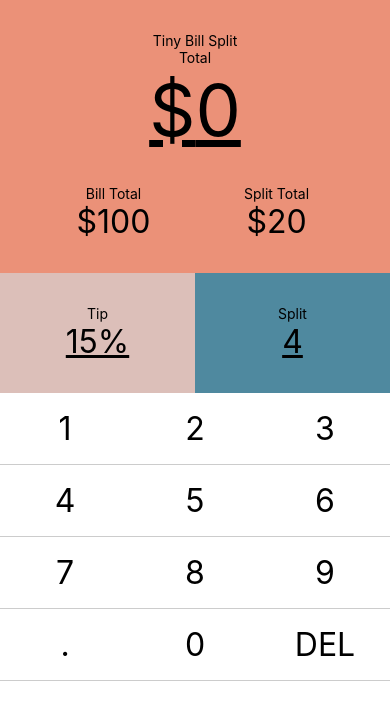
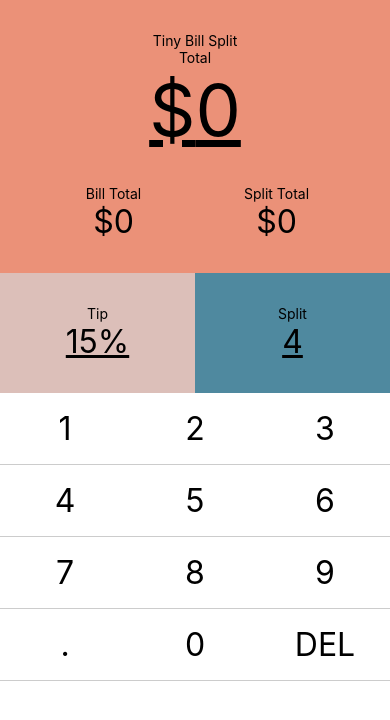
Before and after one commit to sunkibaek/tiny-bill-split, a React Native app: screen / in a window 390 px wide. Shown: the top 720 px of the page. Built offline with nearby package versions, Linux system fonts and the light colour scheme.

Commit message:
Add to use calculated results

```diff
--- a/src/screens/Home/ResultSection.tsx
+++ b/src/screens/Home/ResultSection.tsx
@@ -2,6 +2,8 @@ import { SafeAreaView, Text, View, StyleSheet } from "react-native";
 
 interface IProps {
   total: string;
+  billTotal: string;
+  splitTotal: string;
 }
 
 const styles = StyleSheet.create({
@@ -11,7 +13,7 @@ const styles = StyleSheet.create({
   },
 });
 
-const ResultSection = ({ total }: IProps) => {
+const ResultSection = ({ total, billTotal, splitTotal }: IProps) => {
   return (
     <SafeAreaView>
       <View style={styles.container}>
@@ -35,13 +37,13 @@ const ResultSection = ({ total }: IProps) => {
           <View style={{ flex: 1, alignItems: "center" }}>
             <Text>Bill Total</Text>
 
-            <Text style={{ fontSize: 32 }}>$100</Text>
+            <Text style={{ fontSize: 32 }}>${billTotal}</Text>
           </View>
 
           <View style={{ flex: 1, alignItems: "center" }}>
             <Text>Split Total</Text>
 
-            <Text style={{ fontSize: 32 }}>$20</Text>
+            <Text style={{ fontSize: 32 }}>${splitTotal}</Text>
           </View>
         </View>
       </View>
--- a/src/screens/Home/index.tsx
+++ b/src/screens/Home/index.tsx
@@ -11,6 +11,8 @@ const Home = () => {
   const [dollars, setDollars] = useState(0);
   const [cents, setCents] = useState(0);
   const [mode, setMode] = useState<Mode>("NORMAL");
+  const tip = 10;
+  const split = 2;
 
   const handleNumPress = (num: NumType) => {
     if (num === ".") {
@@ -68,9 +70,26 @@ const Home = () => {
     return result;
   };
 
+  const total = Number(`${dollars}.${cents}`);
+  const billTotalNumber = Math.ceil((total + total * (tip / 100)) * 100) / 100;
+  const billTotal = String(
+    Math.ceil((total + total * (tip / 100)) * 100) / 100
+  );
+  const splitTotal = String(Math.ceil((billTotalNumber / split) * 100) / 100);
+
+  const totals = {
+    total: formattedTotal(),
+    billTotal,
+    splitTotal,
+  };
+
   return (
     <View>
-      <ResultSection total={formattedTotal()} />
+      <ResultSection
+        total={totals.total}
+        billTotal={totals.billTotal}
+        splitTotal={totals.splitTotal}
+      />
 
       <InputSection />
 
```
